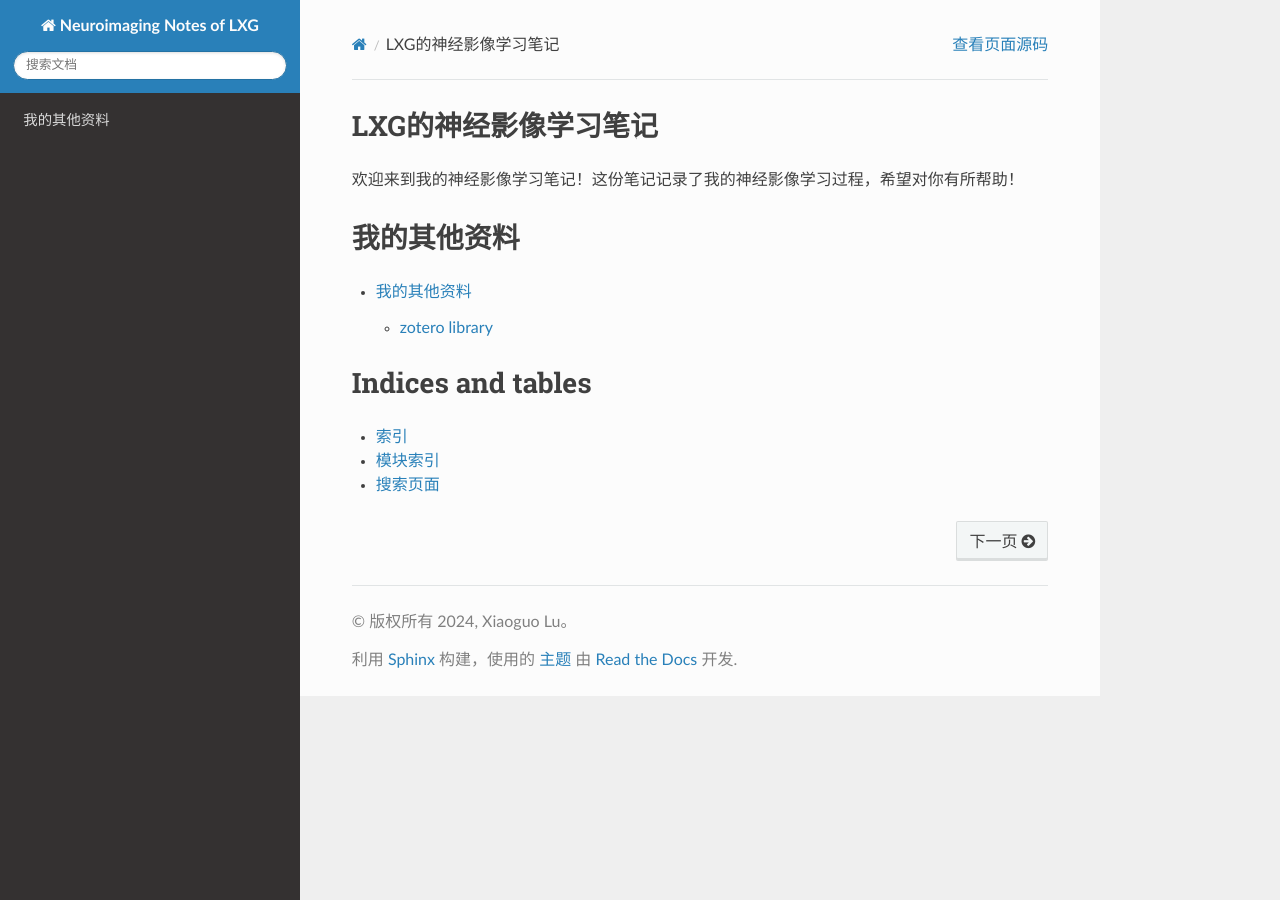
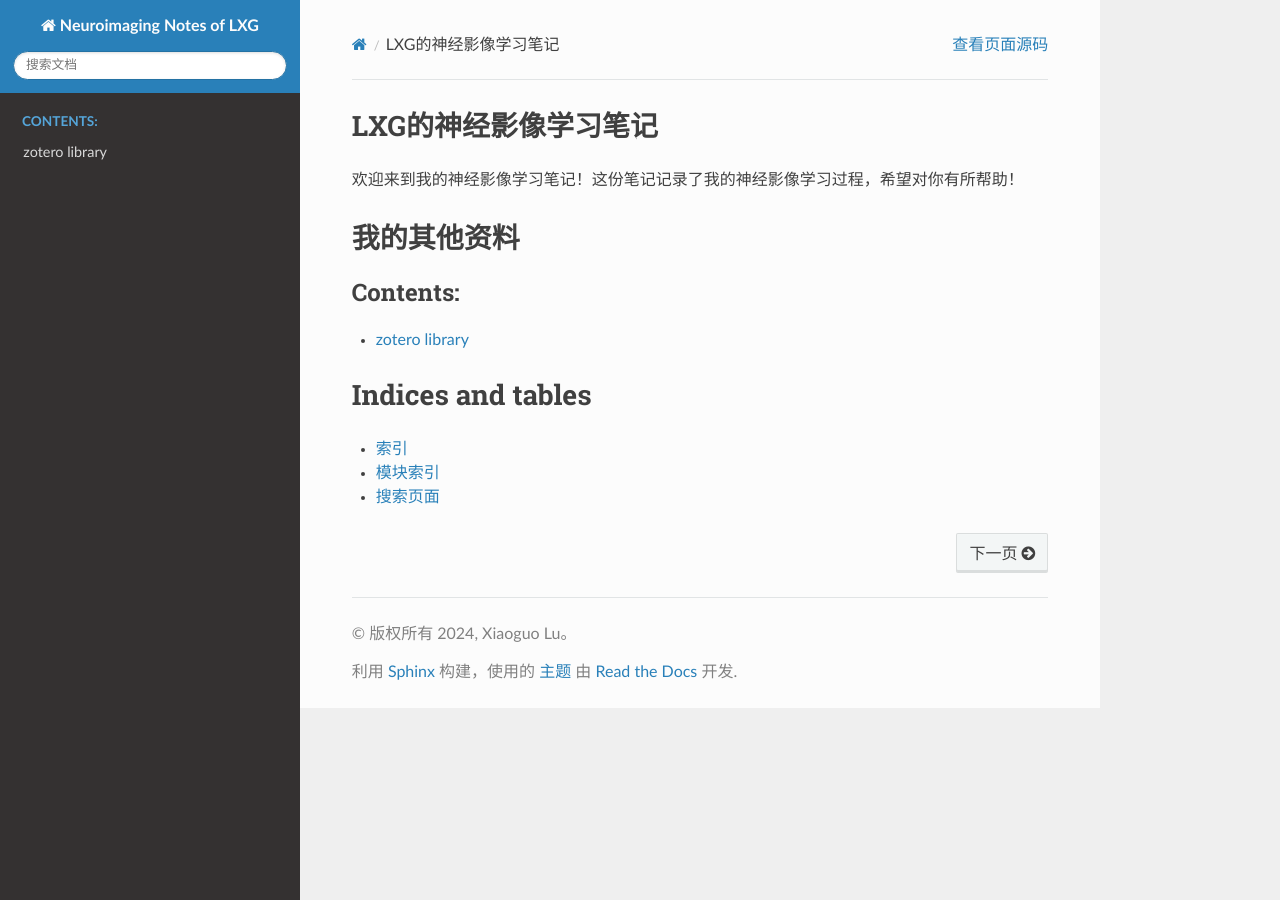
Before and after one commit to LuuuXG/Neuroimaging-Notes-of-LXG, a Sphinx documentation site: the page built from source/index.rst, in a window 1280 px wide. Built offline with Sphinx 7.4.7 and the Read the Docs theme 2.0.0, drawn with Linux system fonts in a browser that asks for light colours.

Commit message:
add notes

```diff
--- a/source/index.rst
+++ b/source/index.rst
@@ -17,8 +17,9 @@ LXG的神经影像学习笔记
 
 .. toctree::
    :maxdepth: 2
+   :caption: Contents:
 
-   我的其他资料/index
+   我的其他资料/zotero文献库
 
 Indices and tables
 ==================
```
